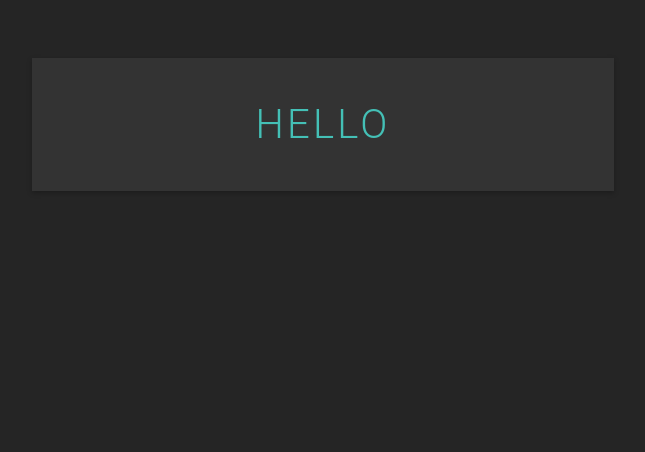
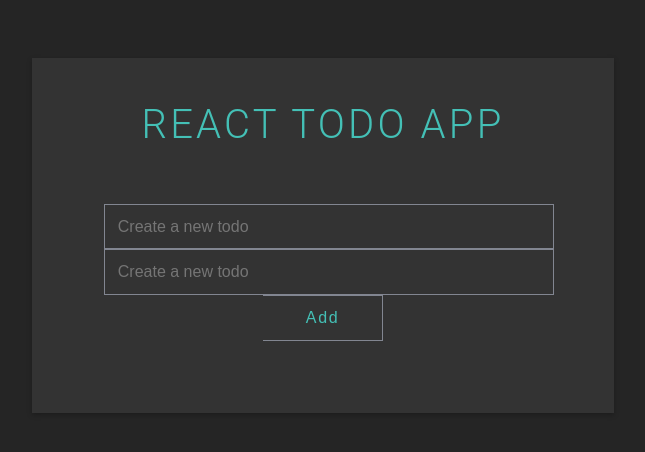
Before and after one commit to SannaSal/todo-app-with-actions-jest, a React (Create React App) app: page / in a window 1280 px wide. Shown: the top 452 px of the page, without its empty margins (317-962 px from the left). Built offline with nearby package versions, Linux system fonts and the light colour scheme.

Commit message:
Create a new todo item

```diff
--- a/src/App.js
+++ b/src/App.js
@@ -1,9 +1,25 @@
-import './App.css'
+import './App.css';
+import { useState } from "react";
 
-function App() {
+const App = () => {
+  const [todo, setTodo] = useState("");
+
   return (
     <div className="App">
-      <h1>Hello</h1>
+      <h1>React Todo App</h1>
+      <div className="input-wrapper">
+        <input type="text" name="todo" placeholder="Create a new todo" />
+        <input
+          type="text"
+          name="todo"
+          value={todo}
+          placeholder="Create a new todo"
+          onChange={(e) => {
+            setTodo(e.target.value);
+          }}
+        />
+        <button className='add-button'>Add</button>
+      </div>
     </div>
   );
 }
```
